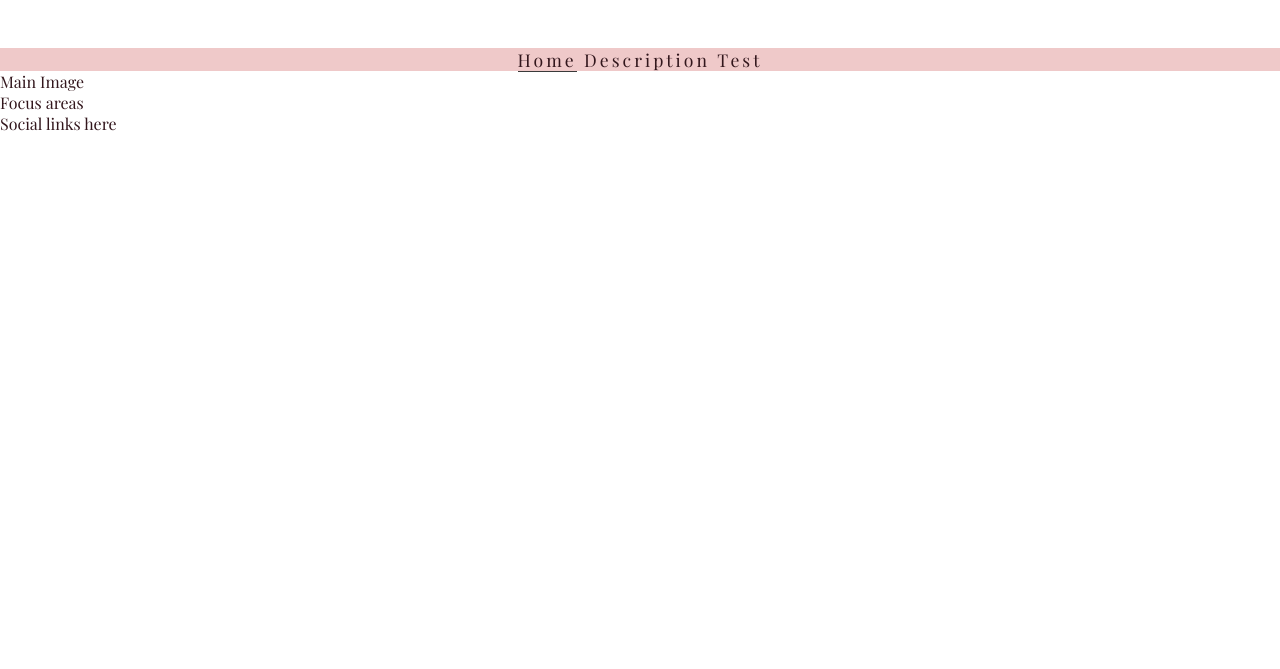
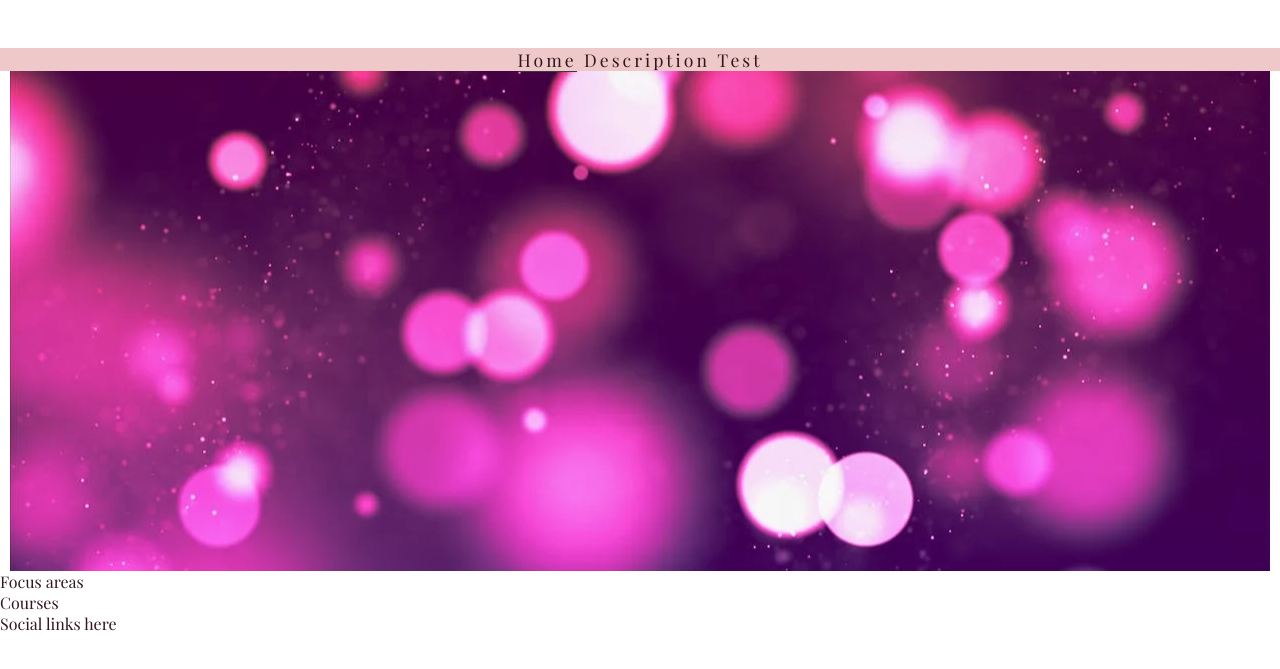
Before and after one commit to m1k3l4/Armocromia-lovers, a plain HTML site: page index.html in a window 1280 px wide. Shown: the part 71-740 px from the top of the page. Drawn offline with nearby package versions, Linux system fonts and the light colour scheme.

Commit message:
Add hero image

```diff
--- a/assets/css/style.css
+++ b/assets/css/style.css
@@ -62,3 +62,9 @@ background-color: rgba(201, 76, 76, 0.3);
 .active {
     border-bottom: 1px solid #3a3a3a;
 }
+
+#hero-image {
+    height: 500px;
+    width: 100%;
+    background: url('../css/images/sparkle.webp') no-repeat center center;
+}
--- a/index.html
+++ b/index.html
@@ -28,9 +28,11 @@
             </ul>
         </nav>
     </header>
-    <section>Main Image</section>
+    <section id="hero-outer">
+        <div id="hero-image"></div>
+    </section>
     <section>Focus areas</section>
-    <section></section>
+    <section>Courses</section>
     <footer>Social links here</footer>
 </body>
 </html>
```
Also changed, not shown: assets/css/images/sparkle.webp (added).
